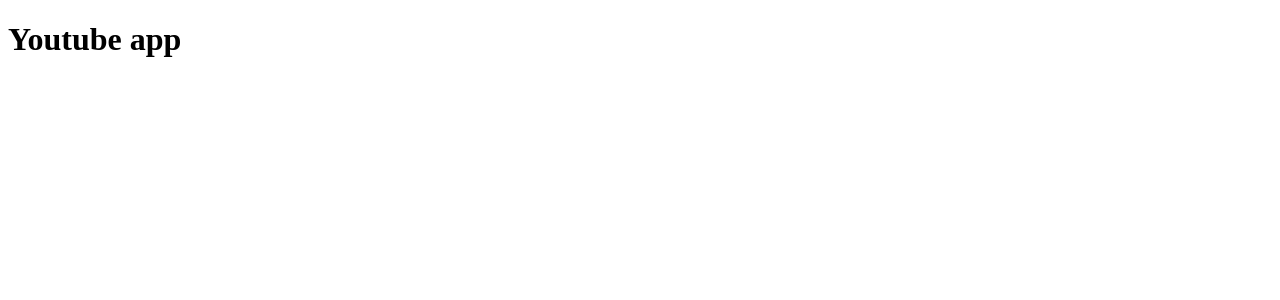
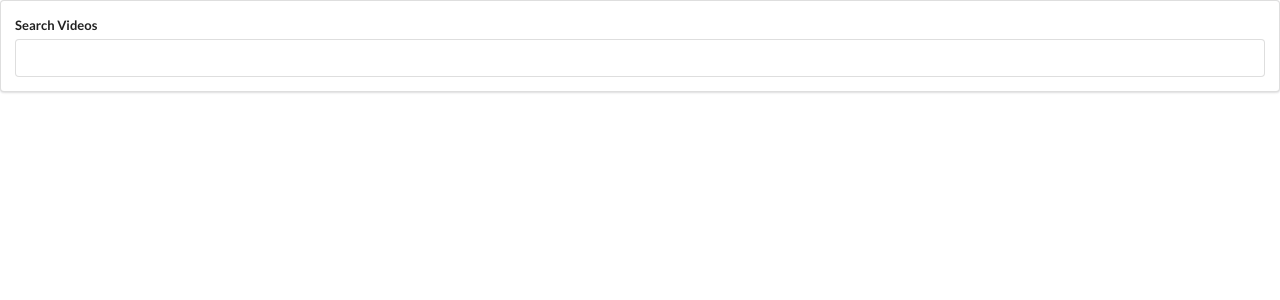
Before and after one commit to Dimisz/react-courses, a React (Create React App) app in the folder grider/legacy-react/youtube-search/: page / in a window 1280 px wide. Shown: the top 300 px of the page. Built offline with nearby package versions, Linux system fonts and the light colour scheme.

Commit message:
Scaffolded the app and added a SearchBar component

```diff
--- a/grider/legacy-react/youtube-search/public/index.html
+++ b/grider/legacy-react/youtube-search/public/index.html
@@ -24,6 +24,10 @@
       work correctly both with client-side routing and a non-root public URL.
       Learn how to configure a non-root public URL by running `npm run build`.
     -->
+    <link
+      rel="stylesheet"
+      href="https://cdnjs.cloudflare.com/ajax/libs/semantic-ui/2.4.1/semantic.min.css"
+    />
     <title>React App</title>
   </head>
   <body>
--- a/grider/legacy-react/youtube-search/src/App.js
+++ b/grider/legacy-react/youtube-search/src/App.js
@@ -1,9 +1,23 @@
 import React from 'react';
 
-const App = () => {
-  return(
-    <h1>Youtube app</h1>
-  );
+import SearchBar from './components/SearchBar';
+
+class App extends React.Component {
+  constructor(props){
+    super(props);
+
+    this.onFormSubmit = this.onFormSubmit.bind(this);
+  }
+
+  onFormSubmit(term){
+    alert(`App recieved search term: ${term}`);
+  }
+
+  render(){
+    return(
+      <SearchBar onFormSubmit={this.onFormSubmit} />
+    );
+  }
 }
 
 export default App;
--- /dev/null
+++ b/grider/legacy-react/youtube-search/src/components/SearchBar.js
@@ -0,0 +1,41 @@
+import React from 'react';
+
+class SearchBar extends React.Component {
+  constructor(props){
+    super(props);
+    this.state = { searchTerm: '' };
+
+    this.handleChange = this.handleChange.bind(this);
+    this.handleSubmit = this.handleSubmit.bind(this);
+  }
+
+  handleChange(event){
+    this.setState({ searchTerm: event.target.value });
+  }
+
+  handleSubmit(event){
+    event.preventDefault();
+    this.props.onFormSubmit(this.state.searchTerm);
+  }
+
+  render(){
+    return(
+      <div className='ui segment'>
+        <form className='ui form' onSubmit={this.handleSubmit}>
+          <div className='field'>
+            <label htmlFor='search-bar'>Search Videos</label>
+            <input
+                  type='text'
+                  id='search-bar'
+                  name='search-bar'
+                  onChange={this.handleChange}
+                  value={this.state.searchTerm}
+            />
+          </div>
+        </form>
+      </div>
+    )
+  }
+}
+
+export default SearchBar;
```
